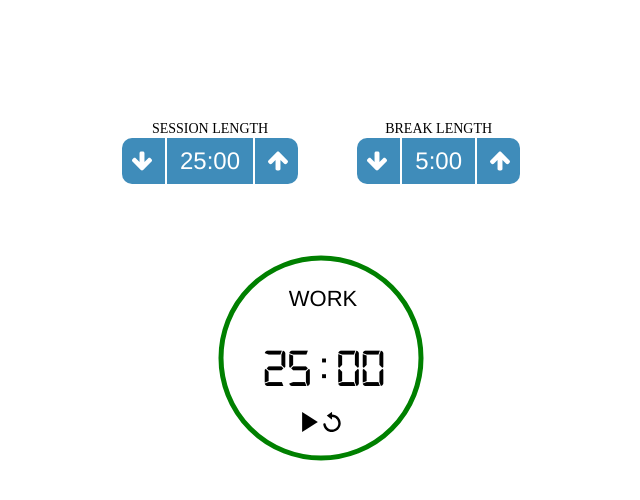
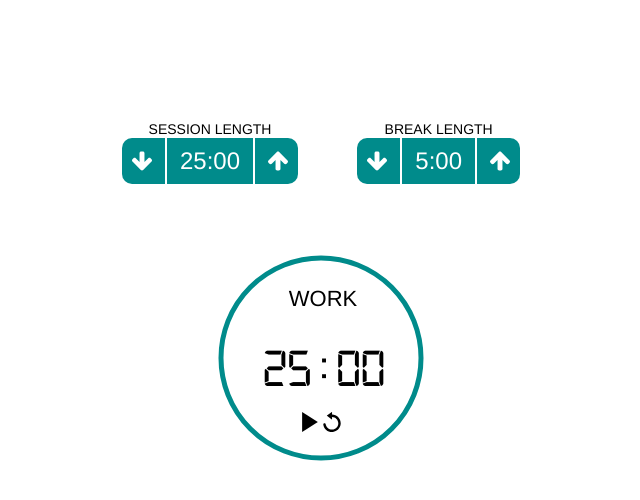
Before and after one commit to blogscot/pomodoro-timer, a React (Create React App) app: page / in a window 1280 px wide. Shown: the top 500 px of the page, without its empty margins (319-959 px from the left). Built offline with nearby package versions, Linux system fonts and the light colour scheme.

Commit message:
Tweak styles

```diff
--- a/src/App.css
+++ b/src/App.css
@@ -1,5 +1,5 @@
 :root {
-  --primary-color: #3f8cba;
+  --primary-color: darkcyan;
 }
 
 .App {
--- a/src/components/Session.module.css
+++ b/src/components/Session.module.css
@@ -9,6 +9,7 @@
   margin-bottom: 3px;
   font-size: 14px;
   text-transform: uppercase;
+  font-family: Helvetica, sans-serif;
 }
 
 span {
--- a/src/components/Timer.js
+++ b/src/components/Timer.js
@@ -24,7 +24,7 @@ class Timer extends Component {
     context.beginPath()
     context.arc(150, 150, 100, startAngle, endAngle)
     context.lineWidth = 5
-    context.strokeStyle = 'green'
+    context.strokeStyle = 'darkcyan'
     context.stroke()
   }
   drawBackground = context => {
```
